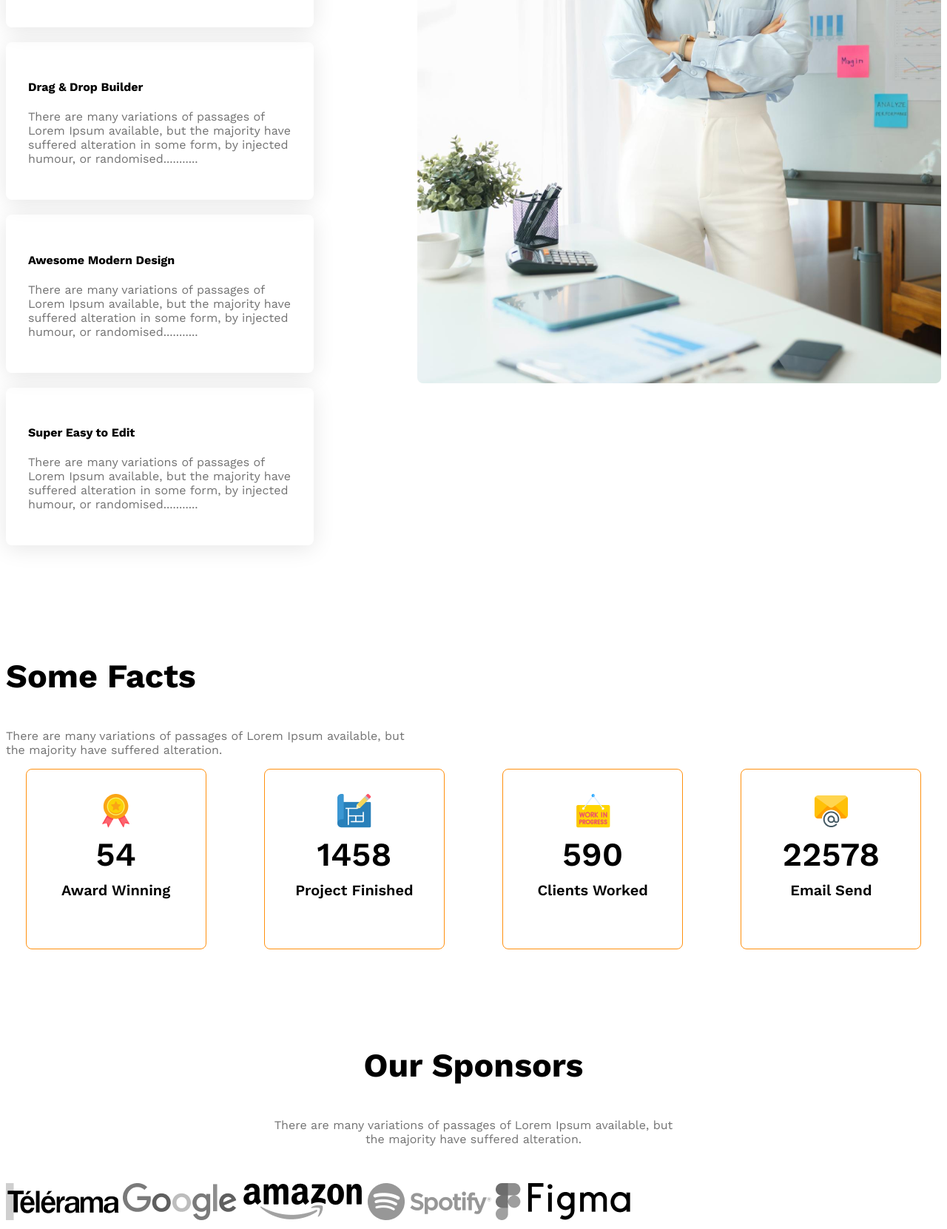
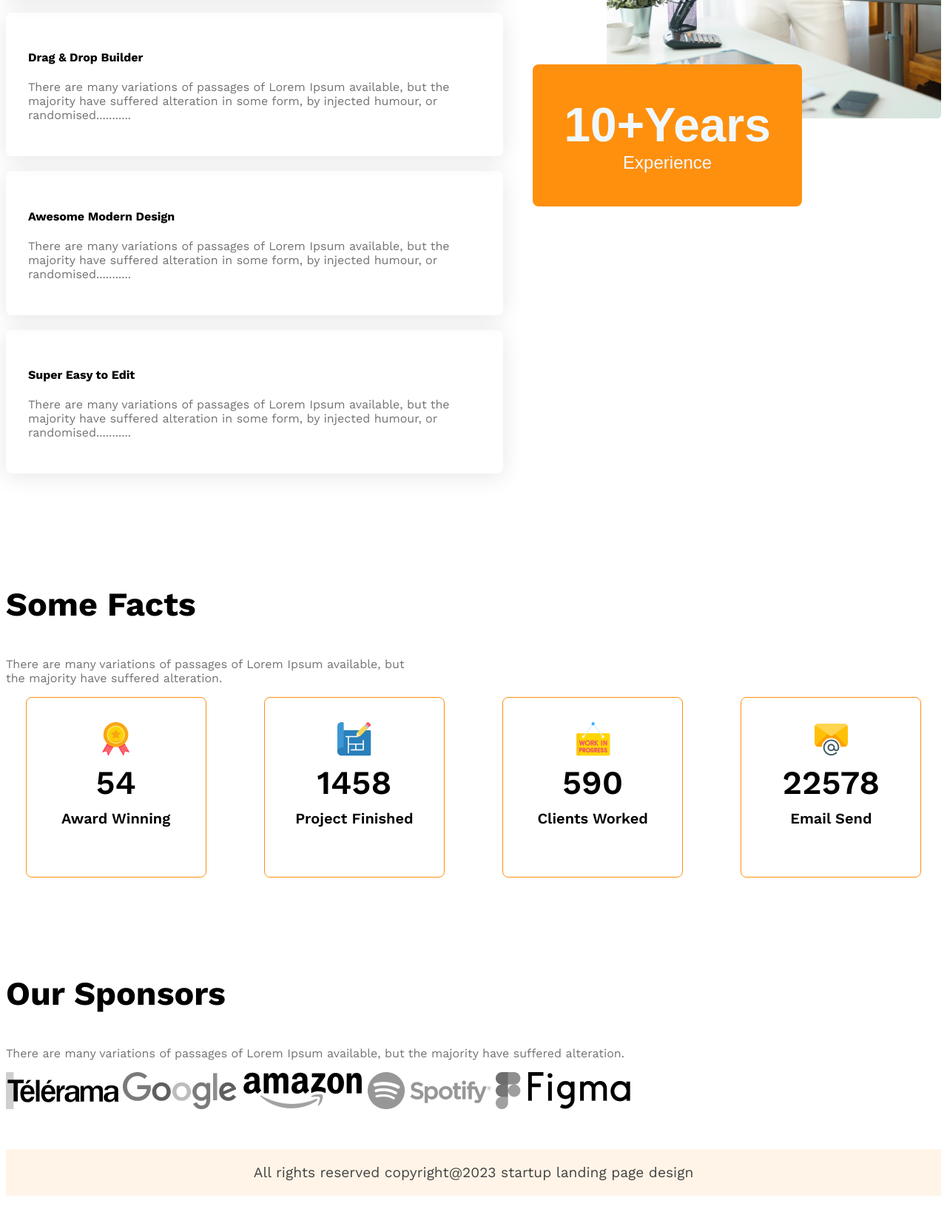
Before and after one commit to SagorikaSarkarNoor/A3-Architects-website, a plain HTML site: page index.html in a window 1280 px wide. Shown: the part 2524-4185 px from the top of the page at 74% size. After the commit the page ends 4159 px from the top, so only its background shows below. Drawn offline with nearby package versions, Linux system fonts and the light colour scheme.

Commit message:
archutect banner complited

```diff
--- a/architects.css
+++ b/architects.css
@@ -64,8 +64,6 @@ main > section{
 }
 .btn-primary{
     background-color:rgba(255, 144, 14, 1) ;
-    width: 180px;
-    height: 64px;
     border-radius: 8px;
     border: none;
     justify-items: center;
@@ -127,6 +125,21 @@ main > section{
     margin-top: 0px;
     margin-bottom: 0px;
 }
+#experience-badge{
+    padding: 45px 42px;
+    font-size: 1.5rem;
+    font-weight: 500;
+    margin-left: -100px;
+    margin-top: -77px;
+}
+#experience-year{
+    font-size: 4rem;
+    font-weight: 700;
+}
+.featured-architect img
+{
+   width: 100%;
+}
 
 /*some facts related styles*/
 .facts-container{
@@ -158,9 +171,19 @@ main > section{
     max-width: 546px;
 
 }
+.copyright{
+    color: rgba(66, 66, 66, 1);
+    font-size: 1.2rem;
+    text-align: center;
+    background-color: rgba(255, 244, 231, 1);
+    padding: 20px 0;
+    margin-top: 50px;
+
+}
 .sponsor-companies-img img {
   filter: grayscale(100%);
 }
+#
 /* sponsor-info*/
         .sponsor-info{
             max-width: 540px;
@@ -184,7 +207,11 @@ main > section{
 
 /*responsive media query*/
 @media  screen and (max-width: 576px){
-    .navbar,.nav-links,.teams{
+    .navbar,
+    .nav-links,
+    .teams,
+    .features
+    {
         flex-direction: column;
     }
     .team-img-container,
@@ -195,7 +222,7 @@ main > section{
     /*medium size device*/
     @media screen and (min-width: 576px) and (max-width: 992px)
     {
-        .teams{
+        .teams,.features{
             flex-direction: column;
         }
         /*.facts-container{
@@ -205,7 +232,12 @@ main > section{
         .our-features{
             margin: 50px auto;
         }
-        .sponsor-companies-img,.facts-container{
+        #experience-badge{
+            margin-top: 20px;
+            margin-left: 20px;
+        }
+        .sponsor-companies-img,
+        .facts-container{
             grid-template-columns: repeat(2, 1fr);
             gap: 50px;
             justify-items: center;
--- a/index.html
+++ b/index.html
@@ -63,8 +63,12 @@
           <p class="text-light-gray">There are many variations of passages of Lorem Ipsum available, but the majority have suffered alteration in some form, by injected humour, or randomised...........</p>
          </div>
       </div>
-      <div>
+      <div class="featured-architect">
         <img src="images/architect.png" alt="">
+        <button id="experience-badge" class="btn-primary">
+          <span id="experience-year">10+Years</span><br>
+          <span>Experience</span>
+        </button>
       </div>
      </section>
      <!--some facts-->
@@ -121,7 +125,7 @@
      </section>
   </main>
   <footer>
-
+     <p class="copyright">All rights reserved copyright@2023 startup landing page design</p>
   </footer>
 </body>
 </html>
```
